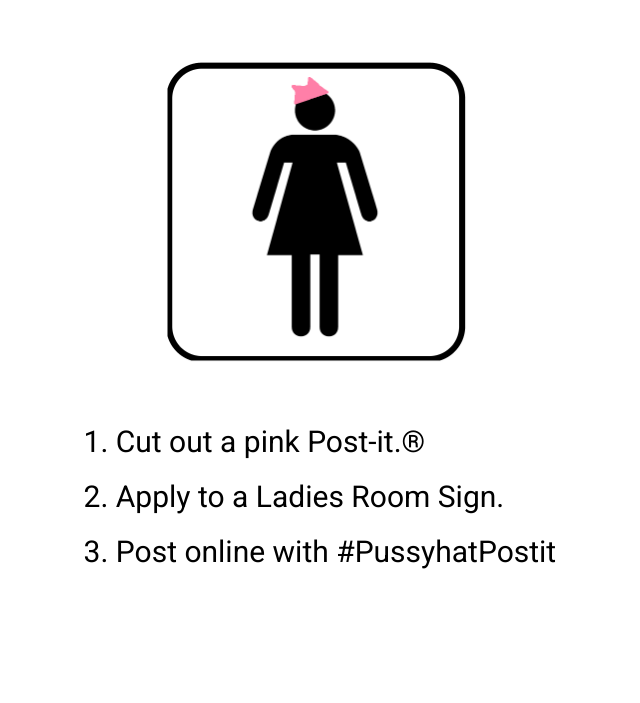
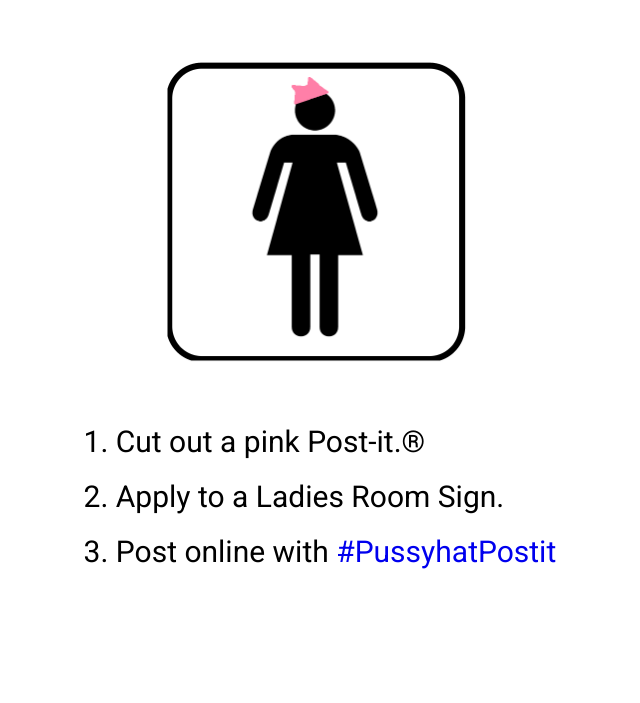
Before and after one commit to pussyhatpostit/pussyhatpostit.github.io, a plain HTML site: page index.html in a window 1280 px wide. Shown: the top 703 px of the page, without its empty margins (324-964 px from the left). Drawn offline with Linux system fonts and the light colour scheme.

Commit message:
Add Instagram link to #PussyhatPostit hashtag

```diff
--- a/index.html
+++ b/index.html
@@ -36,7 +36,7 @@
           <!-- <li>Download the PDF template.</li> -->
           <li>Cut out a pink Post-it.&reg;</li>
           <li>Apply to a Ladies Room Sign.</li>
-          <li>Post online with #PussyhatPostit</li>
+          <li>Post online with <a href="https://www.instagram.com/explore/tags/pussyhatpostit/">#PussyhatPostit</a></li>
         </ol>
       </div>
 
```
